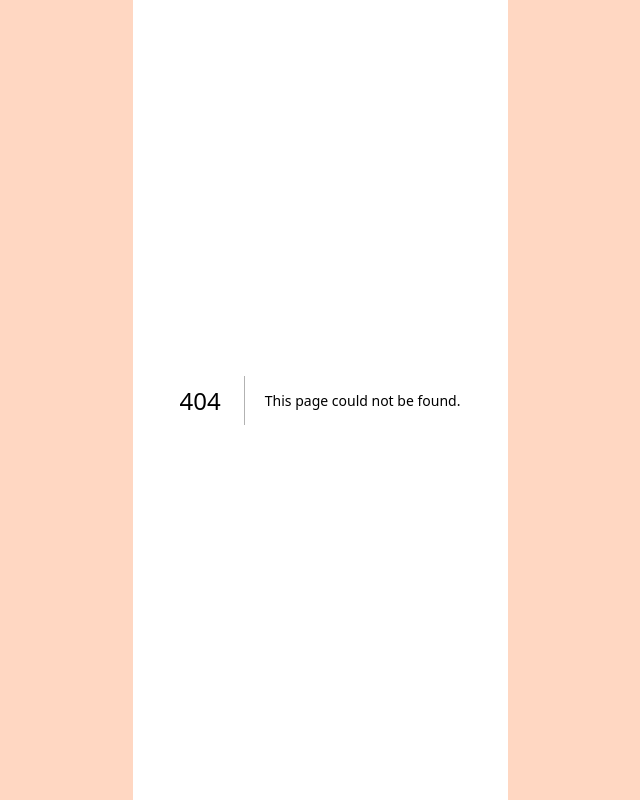
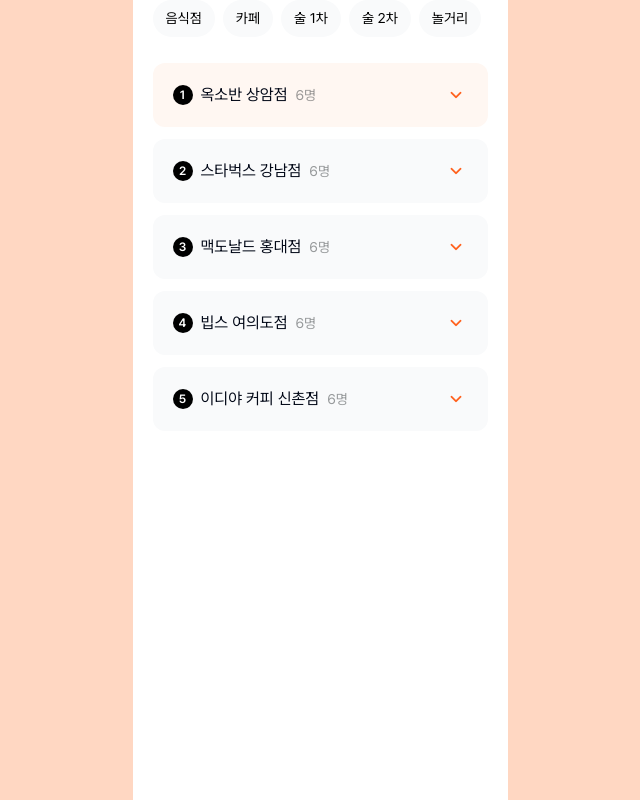
Before and after one commit to mash-up-kr/piikii_web, a Next.js app: page /vote-finish in a window 1280 px wide. Before the commit this address had no page. Shown: the whole page, without its empty margins (320-960 px from the left). Built offline with nearby package versions, Linux system fonts and the light colour scheme.

Commit message:
feat: Add finish page and ResultArea components with toggle Cards

```diff
--- /dev/null
+++ b/app/vote-finish/_components/ResultArea.tsx
@@ -0,0 +1,88 @@
+"use client";
+import { CategoryChip } from "@/app/add-course/_components/CategoryChip";
+import { ColumnsType } from "@/app/edit-course/_components/DragAndDropArea";
+import CardWithImage from "@/components/common/Cards/CardWithImage";
+import Image from "next/image";
+import { flattenColumns } from "@/lib/utils";
+import { useState } from "react";
+
+interface EditOptionAreaProps {
+  initialColumns: ColumnsType;
+  placesInfo: Array<{
+    place: string;
+    link: string;
+    rating: string;
+    reviewCount: number;
+    images: string[];
+  }>;
+}
+const ResultArea = ({ initialColumns, placesInfo }: EditOptionAreaProps) => {
+  const [selectedChip, setSelectedChip] = useState<number | null>(null);
+  const [expandedCards, setExpandedCards] = useState<number[]>([]);
+
+  const handleChipClick = (index: number) => {
+    setSelectedChip(index === selectedChip ? null : index);
+  };
+
+  const handleArrowClick = (index: number) => {
+    setExpandedCards((prev) =>
+      prev.includes(index) ? prev.filter((i) => i !== index) : [...prev, index]
+    );
+  };
+
+  return (
+    <div className="flex flex-col w-[335px] h-[631px] mx-[20px] gap-y-[26px]">
+      <div className="flex flex-row w-[252px] h-[37px] gap-x-[8px]">
+        {flattenColumns(initialColumns).map((item) => (
+          <CategoryChip
+            key={item.globalIndex}
+            title={item.title}
+            selected={selectedChip === item.globalIndex}
+            onClick={() => handleChipClick(item.globalIndex)}
+          />
+        ))}
+      </div>
+      <div className="flex flex-col gap-y-[12px]">
+        {placesInfo.map((placeInfo, index) => (
+          <div key={index}>
+            <div
+              className={`flex flex-row rounded-[12px] ${
+                index === 0 ? "bg-[#FFF7F2]" : "bg-[#F9FAFB]"
+              } w-[335px] h-[64px] items-center justify-between p-[20px]`}
+            >
+              <div className="flex flex-row items-center justify-start gap-x-[8px]">
+                <span className="w-[20px] h-[20px] items-center bg-black text-[12px] font-semibold text-white flex justify-center rounded-[64px]">
+                  {index + 1}
+                </span>
+                <span>{placeInfo.place}</span>{" "}
+                <span className="flex w-[21px] items-center h-[21px] text-[14px] opacity-[0.5] text-[#363A3C]">
+                  6명
+                </span>
+              </div>
+              <button onClick={() => handleArrowClick(index)}>
+                <Image
+                  src={"/png/ic_arrow_down_16.png"}
+                  width={16}
+                  height={16}
+                  alt="arrow"
+                  className="mr-[4px]"
+                />
+              </button>
+            </div>
+            {expandedCards.includes(index) && (
+              <CardWithImage
+                place={placeInfo.place}
+                link={placeInfo.link}
+                rating={placeInfo.rating}
+                reviewCount={placeInfo.reviewCount}
+                images={placeInfo.images || []}
+              />
+            )}
+          </div>
+        ))}
+      </div>
+    </div>
+  );
+};
+
+export default ResultArea;
--- /dev/null
+++ b/app/vote-finish/page.tsx
@@ -0,0 +1,66 @@
+import React from "react";
+import { ColumnsType } from "../edit-course/_components/DragAndDropArea";
+import ResultArea from "./_components/ResultArea";
+
+const initialColumns: ColumnsType = {
+  course: {
+    id: "course",
+    list: {
+      food: [{ globalIndex: 0, title: "음식점", type: "food", icon: "🍔" }],
+      dessert: [{ globalIndex: 1, title: "카페", type: "dessert", icon: "🥨" }],
+      beer: [
+        { globalIndex: 2, title: "술 1차", type: "dessert", icon: "🥨" },
+        { globalIndex: 3, title: "술 2차", type: "dessert", icon: "🥨" },
+      ],
+      play: [{ globalIndex: 4, title: "놀거리", type: "play", icon: "🥨" }],
+    },
+  },
+};
+
+const placesInfo = [
+  {
+    place: "옥소반 상암점",
+    link: "abcd",
+    rating: "4.01",
+    reviewCount: 433,
+    images: ["/png/food.png"],
+  },
+  {
+    place: "스타벅스 강남점",
+    link: "efgh",
+    rating: "4.5",
+    reviewCount: 1200,
+    images: ["/png/food.png"],
+  },
+  {
+    place: "맥도날드 홍대점",
+    link: "ijkl",
+    rating: "3.8",
+    reviewCount: 530,
+    images: ["/png/food.png"],
+  },
+  {
+    place: "빕스 여의도점",
+    link: "mnop",
+    rating: "4.2",
+    reviewCount: 870,
+    images: ["/png/food.png"],
+  },
+  {
+    place: "이디야 커피 신촌점",
+    link: "qrst",
+    rating: "4.0",
+    reviewCount: 300,
+    images: ["/png/food.png"],
+  },
+];
+
+const VoteEditPage = () => {
+  return (
+    <div>
+      <ResultArea initialColumns={initialColumns} placesInfo={placesInfo} />
+    </div>
+  );
+};
+
+export default VoteEditPage;
--- /dev/null
+++ b/components/common/Cards/CardsWithResult.tsx
@@ -0,0 +1,96 @@
+import { Badge } from "@/components/ui/badge";
+import { Card, CardContent } from "@/components/ui/card";
+import { CardInfoProps } from "@/model";
+import Image from "next/image";
+
+export const CardWithSelectedOption: React.FC<CardInfoProps> = ({
+  place,
+  rating,
+  reviewCount,
+  images,
+  onButtonClick,
+  selected,
+}) => {
+  return (
+    <Card
+      className={`flex flex-col w-[335px] h-[104px] items-start justify-center cursor-pointer p-[12px] rounded-[16px] group-active:border-2 group-active:border-[#FF601C]`}
+    >
+      <CardContent className="flex flex-col w-[295px] h-[80px]">
+        <div className="flex flex-row w-full h-full">
+          <Image
+            src={images[0]}
+            alt="food"
+            className="rounded-lg"
+            width={80}
+            height={80}
+            priority
+          />
+          <div className="flex flex-row pl-[12px] items-center justify-center gap-y-[4px]">
+            <div className="flex flex-col max-w-[183px] h-[24px] items-start justify-center pr-[9px]">
+              <div className="flex flex-row max-w-full items-center gap-x-[8px]">
+                <span className="flex flex-row w-full max-w-[134px] whitespace-nowrap overflow-hidden text-ellipsis h-[21px] text-[16px] text-black font-semibold items-center">
+                  {place}
+                </span>
+                <Badge className="flex w-[25px] h-[21px] px-[5px] py-[3px] border-none text-[10px] rounded-[6px] bg-[#F4EFFF]">
+                  <span className="w-[15px] h-[15px] text-[#622DBC] font-semibold">
+                    6명
+                  </span>
+                </Badge>
+              </div>
+              <div className="flex flex-row w-[183px] h-[24px] gap-x-[2px] items-center">
+                <Image
+                  src="/png/naver.png"
+                  alt="naver"
+                  width={12}
+                  height={12}
+                  className="items-center"
+                  priority
+                />
+                <span className="text-[14px] max-w-[24px] h-[18px] text-black flex items-center">
+                  {rating}
+                </span>
+                <span className="text-[14px] min-w-[36px] h-[18px] items-center flex text-[#B5B9C6]">
+                  ({reviewCount})
+                </span>
+              </div>
+
+              <div className="flex flex-row w-[183px] h-[79px] py-[4px] pr-[8px] mt-[8px] gap-x-[2px]">
+                <span className="w-[46px] h-[15px] text-[10px] text-[#747B89]">
+                  자세히 보기
+                </span>
+                <Image
+                  src={"svg/ic_arrow_right.svg"}
+                  alt="arrow"
+                  width={10}
+                  height={10}
+                  priority
+                  unoptimized
+                />
+              </div>
+            </div>
+            <button
+              className={`flex w-[24px] h-[24px] items-center justify-center rounded-2xl  ${
+                selected
+                  ? "border-none"
+                  : "border-2 border-[#E7E8EB] hover:border-[#FFD6D9]"
+              }  mr-[8px]`}
+              onClick={onButtonClick}
+            >
+              {selected && (
+                <Image
+                  src={"png/ic_check_circle-1_24.png"}
+                  alt="check"
+                  className=""
+                  width={24}
+                  height={24}
+                  priority
+                  unoptimized
+                />
+              )}
+            </button>
+          </div>
+        </div>
+      </CardContent>
+    </Card>
+  );
+};
```
